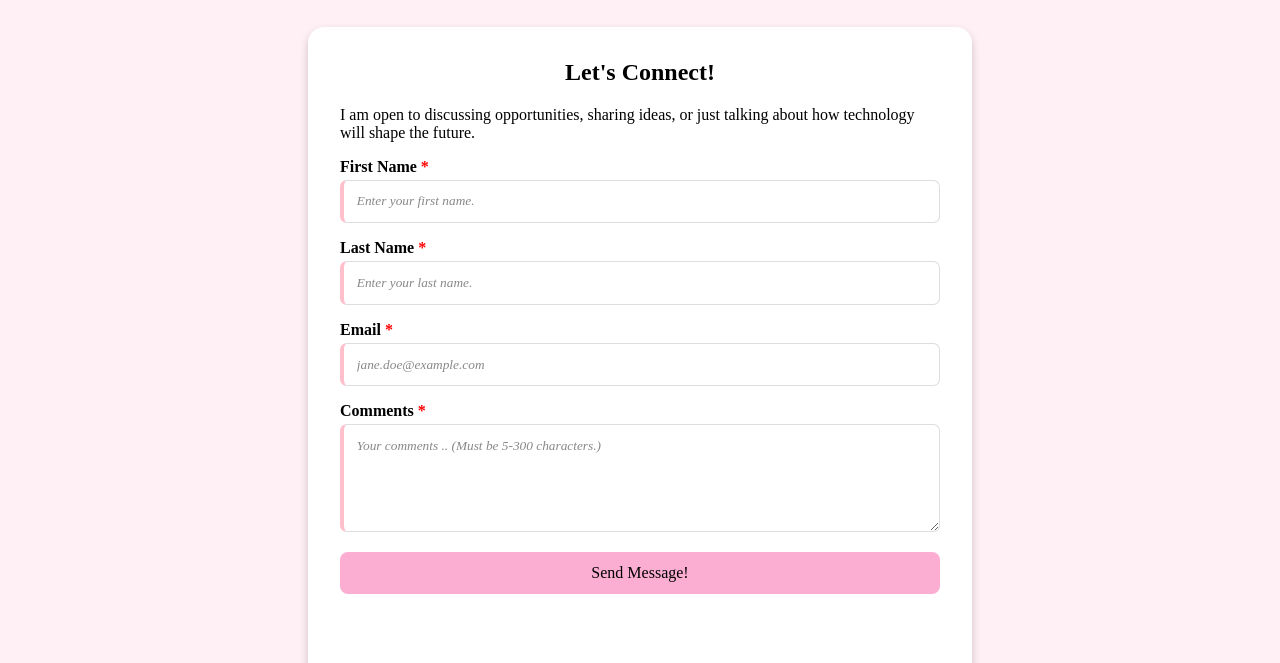
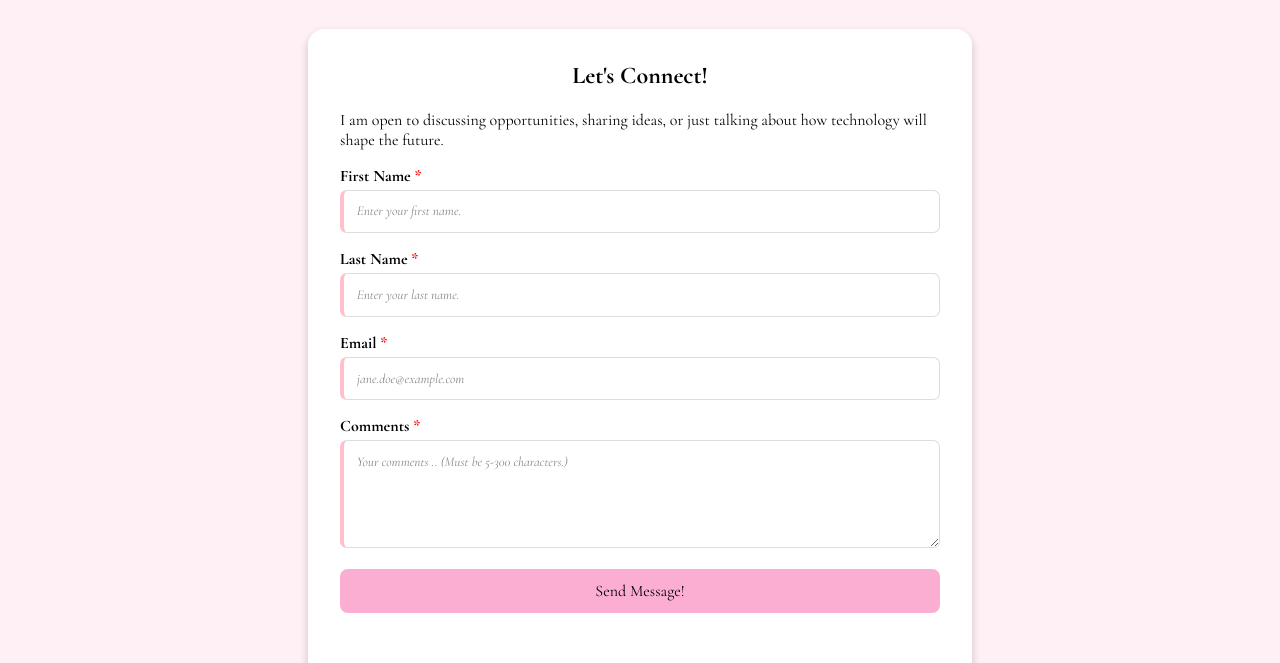
Before and after one commit to yvcardenas/ycardenas.com, a plain HTML site: page html/contact.html in a window 1280 px wide. Shown: the part 94-757 px from the top of the page. Drawn offline with nearby package versions, Linux system fonts and the light colour scheme.

Commit message:
contact
- added custom fonts from google fonts to contact.css

```diff
--- a/css/contact.css
+++ b/css/contact.css
@@ -6,6 +6,7 @@ main{
     /* padding-top: 0; */
     /* height: 100vh; */
 }
+
 
 .contact-form-container{
     color:black;
--- a/css/index.css
+++ b/css/index.css
@@ -34,7 +34,6 @@ main{
     animation:
         typing 3s steps(10) infinite forwards,
         blink 0.7s infinite;
-
 
     font-size: clamp(3rem, 10vw, 6rem);
     letter-spacing: 2px;
--- a/html/contact.html
+++ b/html/contact.html
@@ -9,6 +9,10 @@
         <link rel="stylesheet" href="../css/contact.css" media="screen">
         <script src="../js/contact.js" defer></script>
         <script src="/js/theme.js" defer></script>
+        <!-- Custome Font from Google Fonts-->
+        <link rel="preconnect" href="https://fonts.googleapis.com">
+        <link rel="preconnect" href="https://fonts.gstatic.com" crossorigin>
+        <link href="https://fonts.googleapis.com/css2?family=Cormorant+Garamond:ital,wght@0,300;0,400;0,500;0,600;0,700;1,300;1,400;1,500;1,600;1,700&display=swap" rel="stylesheet">
     </head>
     <body>
         <header>
```
